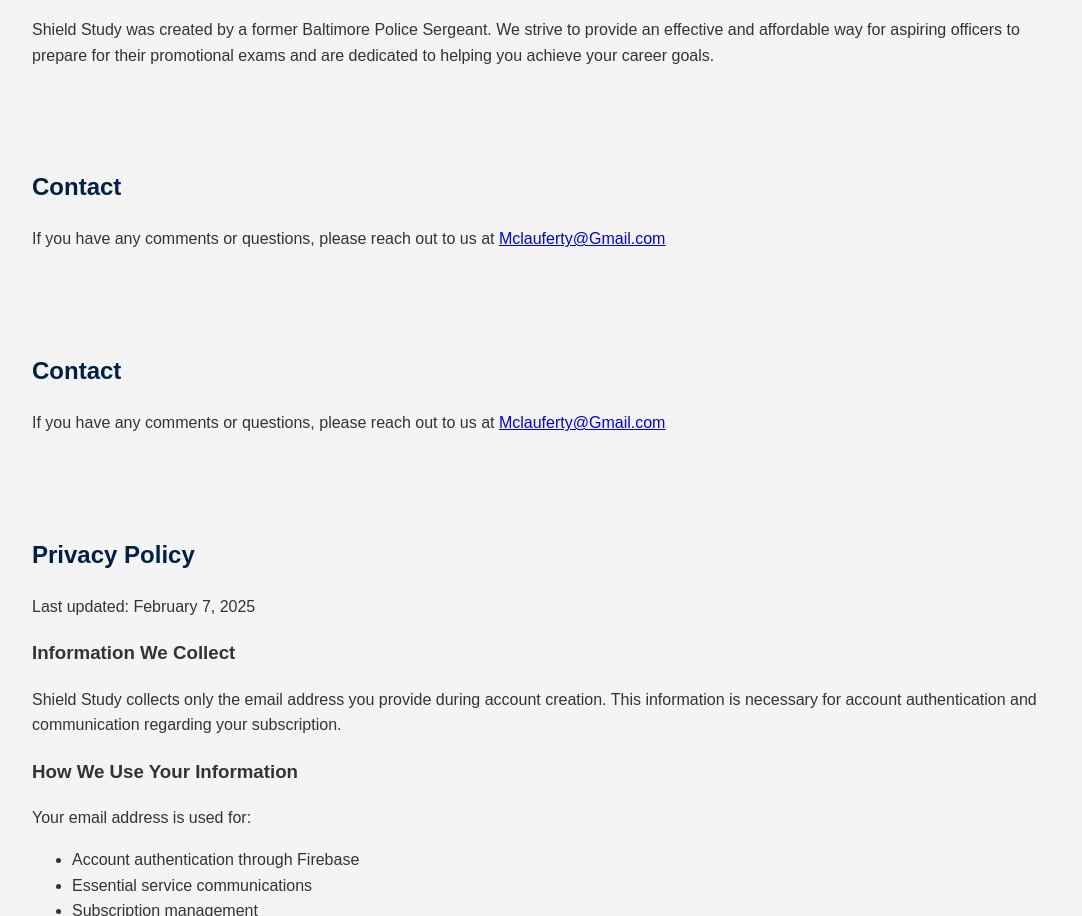
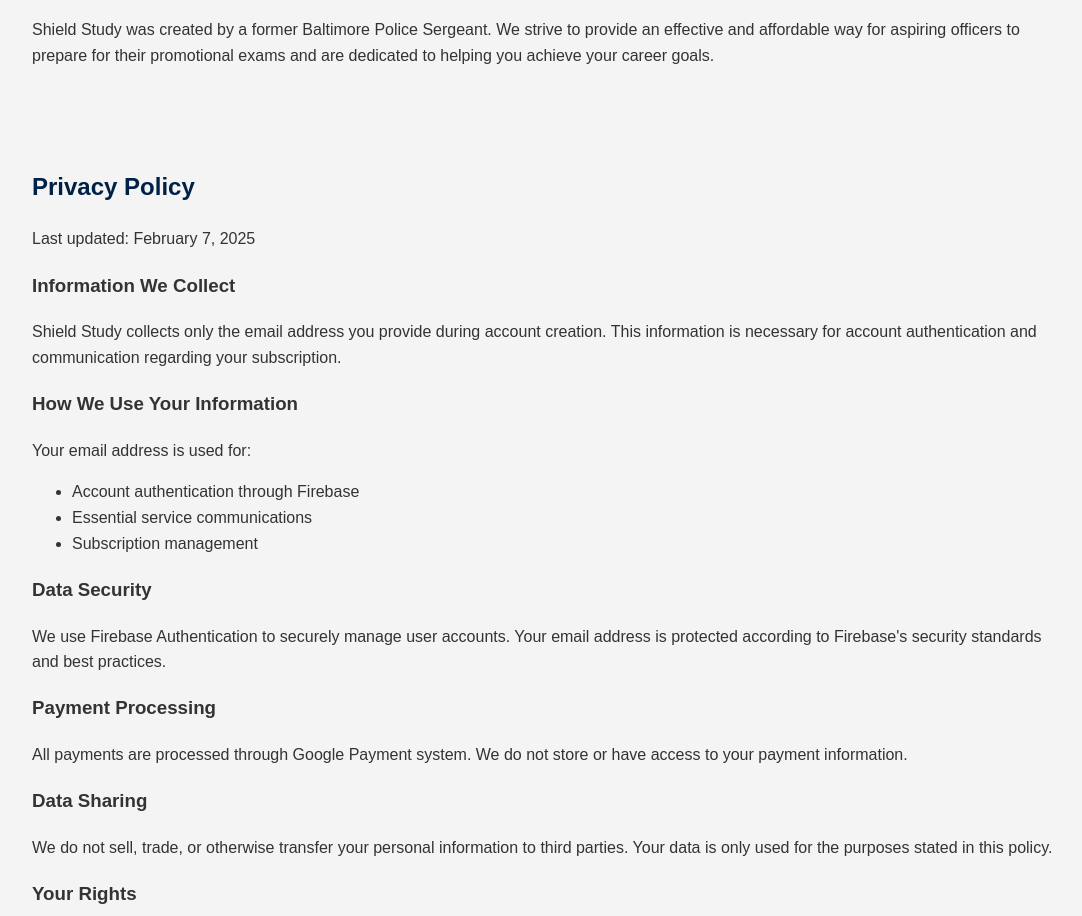
Before and after one commit to Corey-sudo/ShieldStudy, a plain HTML site: page index.html in a window 1280 px wide. Shown: the part 1522-2438 px from the top of the page, without its empty margins (96-1178 px from the left). Drawn offline with Linux system fonts and the light colour scheme.

Commit message:
Update index.html

```diff
--- a/index.html
+++ b/index.html
@@ -186,19 +186,6 @@
         <p>Shield Study was created by a former Baltimore Police Sergeant. We strive to provide an effective and affordable way for aspiring officers to prepare for their promotional exams and are dedicated to helping you achieve your career goals.</p>
     </section>
 
-    <section id="contact" class="container">
-      <h2>Contact</h2>
-      <p>If you have any comments or questions, please reach out to us at
-      <a href="mailto:Mclauferty@gmail.com">Mclauferty@Gmail.com</a></p>
-
-    </section>
-
-	<section id="contact" class="container">
-      <h2>Contact</h2>
-      <p>If you have any comments or questions, please reach out to us at
-      <a href="mailto:Mclauferty@gmail.com">Mclauferty@Gmail.com</a></p>
-    </section>
-
     <section id="privacy" class="container">
         <h2>Privacy Policy</h2>
         <p>Last updated: February 7, 2025</p>
```
